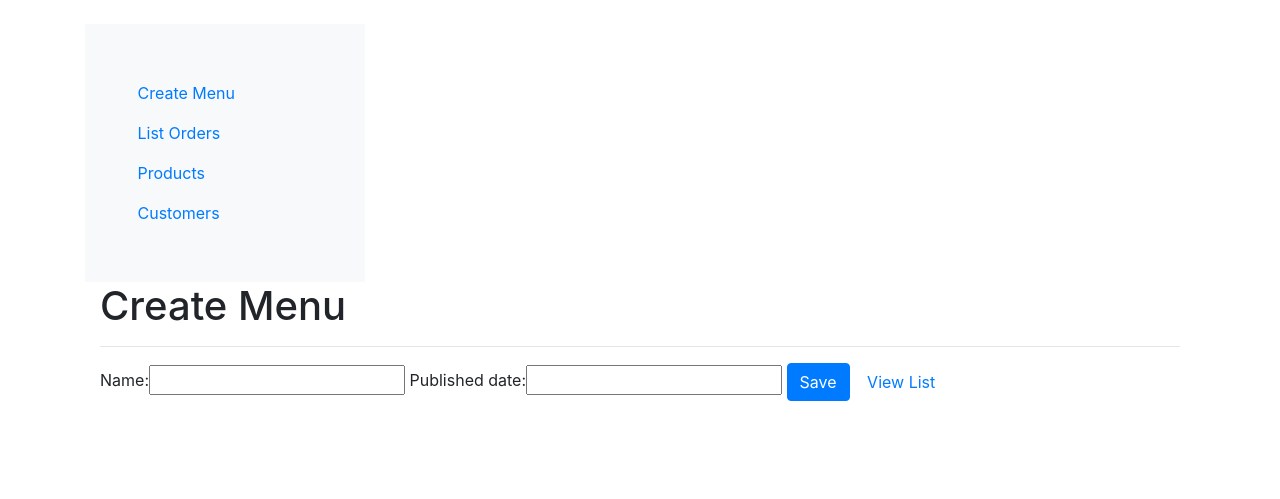
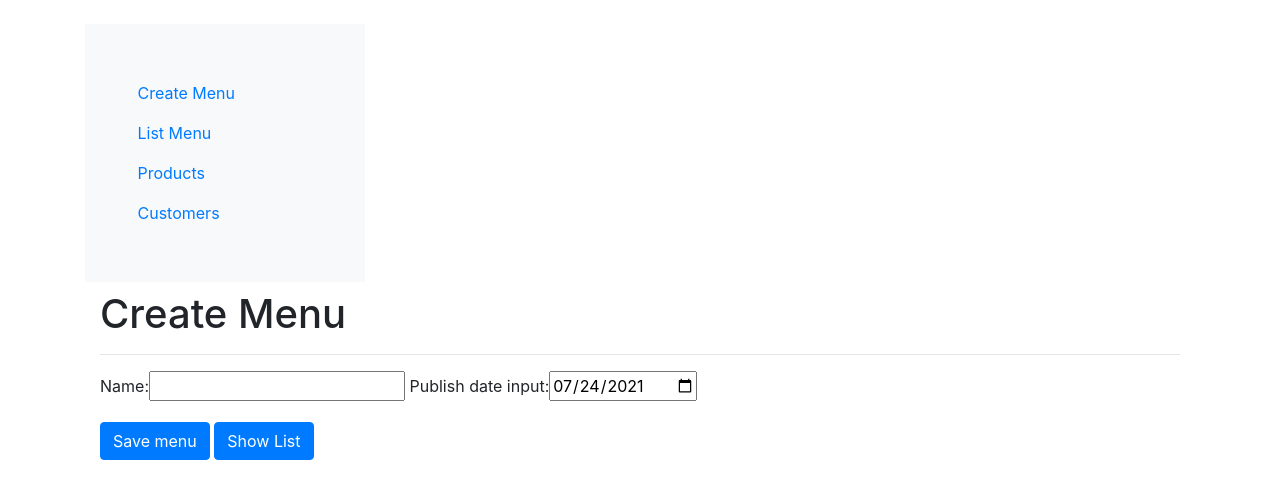
Before and after one commit to blumoc9/Backend-Test-Colmenarez-Oronoz, a Django app: page /menu/create/ in a window 1280 px wide. Shown: the part 56-555 px from the top of the page. Run offline with Django 3.2, Linux system fonts and the light colour scheme; the visitor is signed in with stand-in values (Sample User, id 1); some libraries are stand-ins or nearby versions.

Commit message:
looks better, migrations generate, and added list of menus complete

```diff
--- a/cornershop-backend-test/backend_test/templates/base.html
+++ b/cornershop-backend-test/backend_test/templates/base.html
@@ -67,15 +67,15 @@
       <ul class="nav nav-pills flex-column mb-auto">
 
         <li>
-          <a href="/menu/home/" class="nav-link link-dark">
+          <a href="{% url 'menu:create_menu' %}" class="nav-link link-dark">
             <svg class="bi me-2" width="16" height="16"><use xlink:href="#speedometer2"/></svg>
             Create Menu
           </a>
         </li>
         <li>
-          <a href="#" class="nav-link link-dark">
+          <a href="{% url 'menu:list_menu' %}" class="nav-link link-dark">
             <svg class="bi me-2" width="16" height="16"><use xlink:href="#table"/></svg>
-            List Orders
+            List Menu
           </a>
         </li>
         <li>
--- a/cornershop-backend-test/backend_test/urls.py
+++ b/cornershop-backend-test/backend_test/urls.py
@@ -23,6 +23,6 @@ urlpatterns = [
     path("healthz", healthz, name="healthz"),
     path('', home, name="login"),
     path('accounts/', include('django.contrib.auth.urls')),
-    path('core/', include('core.urls')),
-    path('menu/', include('menu.urls'))
+    path('core/', include('core.urls', namespace="core")),
+    path('menu/', include('menu.urls', namespace="menu_nora"))
 ]
--- a/cornershop-backend-test/docker-compose.yml
+++ b/cornershop-backend-test/docker-compose.yml
@@ -44,7 +44,7 @@ services:
   postgres:
     image: circleci/postgres:12.3-postgis
     volumes:
-      - postgres123-data:/var/lib/postgresql/data/
+      - postgres12-data:/var/lib/postgresql/data/
     environment:
       - POSTGRES_USER=postgres
       - POSTGRES_PASSWORD=postgres
@@ -65,7 +65,7 @@ services:
       - redis-data:/data
 
 volumes:
-  postgres123-data: {}
+  postgres12-data: {}
   redis-data: {}
   elasticsearch-data: {}
   dynamodb-data: {}
--- a/cornershop-backend-test/menu/forms.py
+++ b/cornershop-backend-test/menu/forms.py
@@ -1,6 +1,7 @@
+import datetime
+
 from django import forms
-
-from menu.models import Menu
+from datetime import datetime
 
 """
 Create form only parameter date, because when save the objectMenu
@@ -8,7 +9,6 @@ will generate uuid  with uuid4
 """
 
 
-class MenuForm(forms.ModelForm):
-    class Meta:
-        model = Menu
-        fields = ['name', 'published_date']
+class MenuForm(forms.Form):
+    name = forms.CharField(max_length=50)
+    publish_date_input = forms.CharField()
--- a/cornershop-backend-test/menu/models.py
+++ b/cornershop-backend-test/menu/models.py
@@ -1,4 +1,5 @@
 from django.db import models
+import datetime
 
 
 # Create your models here.
@@ -8,5 +9,5 @@ class Menu(models.Model):
     """
     uuid = models.CharField(max_length=50, default="")
     name = models.CharField(max_length=50, default="")
-    published_date = models.DateTimeField(max_length=10, unique=True,)
-    update_date = models.DateTimeField(auto_now=True)
+    published_date = models.CharField(max_length=50, default="", unique=True)
+    update_date = models.TextField()
--- a/cornershop-backend-test/menu/templates/add_menu.html
+++ b/cornershop-backend-test/menu/templates/add_menu.html
@@ -1,17 +1,30 @@
 {% extends 'base.html' %}
 {% block content %}
 <div class="container">
+    <h5>{{error_message}}</h5>
     <h1>Create Menu</h1>
     <hr>
     <form method="POST">
         {% csrf_token %}
+        <div class="form-group">
             {{ form }}
-    <button type="submit" class="btn btn-primary">Save</button>
-    <a href="{% url 'menu' %}" class="btn">
-      <span class="bold">View List</span>
+        </div>
+        <div class="form-group">
+            <button type="submit" class="btn btn-primary">Save menu</button>
+         <a href="{% url 'menu_nora:list_menu' %}" class="btn btn-primary">
+           <span class="bold">Show List</span>
          </a>
-
+        </div>
     </form>
-
 </div>
+<script type="text/javascript">
+    var input = document.getElementById('id_publish_date_input');
+    input.type = 'date';
+    var today = new Date();
+    var _month = (Number.parseInt(today.getMonth().toString(), 10) + 1)
+    var month = (today.getMonth() < 10 ? "0" + _month : _month)
+    var date = today.getFullYear() + '-' + month + '-' + today.getDate()
+    input.setAttribute("min", date);
+    input.value = date;
+</script>
 {% endblock %}
--- a/cornershop-backend-test/menu/urls.py
+++ b/cornershop-backend-test/menu/urls.py
@@ -1,11 +1,12 @@
 from django.urls import path
 
-from .views import home_menu, create
+from .views import home_menu, create, menu_add,list_of_menu
 
 app_name = 'menu'
 urlpatterns = [
     path('home/', home_menu, name='index'),
-    path('create/', create, name='create'),
-    path('list/', list, name='list'),
+    path('create/', create, name='create_menu'),
+    path('list/', list_of_menu, name='list_menu'),
+    path('add/', menu_add, name='add'),
 
 ]
--- a/cornershop-backend-test/menu/views.py
+++ b/cornershop-backend-test/menu/views.py
@@ -1,23 +1,27 @@
 import uuid
 from uuid import uuid4
 from django.contrib.auth.decorators import login_required
-from django.core.exceptions import FieldError
 from django.shortcuts import render, redirect
+from django.utils.timezone import activate, timezone
+
+from backend_test import settings
 from .forms import MenuForm
-import datetime
+from datetime import datetime
 # Create your views here.
 from .models import Menu
 
+activate(settings.TIME_ZONE)
 
-@login_required(login_url="")
+
+@login_required(login_url="/accounts/login/")
 def home_menu(request):
     """
     Returns a list of Menus created with date greater or equal than today
     """
-    today = datetime.date.today()
+    today = datetime.today().strftime("%Y-%m-%d")
     menu_list = Menu.objects.filter(published_date__gte=today).order_by('published_date')
 
-    return render(request, 'home_menu.html', {'menu_list': menu_list})
+    return render(request, 'home_menu.html', {'menu_list': menu_list, 'today': today})
 
 
 @login_required(login_url="/accounts/login/")
@@ -25,17 +29,51 @@ def create(request):
     """
     Validates te request to add a new Menu or return the found validations
     """
+    today = datetime.today().strftime("%d/%m/%Y")
     if request.method == 'POST':
         form = MenuForm(request.POST)
 
         if form.is_valid():
-            published_date = form.cleaned_data['published_date_input']
+            published_date = form.cleaned_data.get("publish_date_input")
+            name = form.cleaned_data.get("name")
             try:
-                menu = Menu.objects.create(uuid=uuid4(), published_date=published_date).save()
-                return redirect('menu:create', menu)
+                menu = Menu.objects.create(name=name, uuid=uuid4(), published_date=published_date).save()
+                return redirect('menu:create_menu', menu)
             except Exception as e:
-                raise FieldError('Menu The date has been register')
+                return render(request, 'add_menu.html', {'form': form, 'error_message': e})
+    else:
+        form = MenuForm()
+
+    return render(request, 'add_menu.html', {'form': form, 'today': today})
+
+
+@login_required(login_url="/accounts/login")
+def menu_add(request):
+    """
+    Validates te request to add a new Menu or return the found validations
+    """
+    if request.method == 'POST':
+        form = MenuForm(request.POST)
+
+        if form.is_valid():
+            published_date = request.REQUEST['published_date_input']
+            print(published_date)
+            Menu.objects.create(uuid=uuid4(), published_date=published_date).save()
+            return redirect('menu:index')
     else:
         form = MenuForm()
 
     return render(request, 'add_menu.html', {'form': form})
+
+
+@login_required(login_url="/accounts/login")
+def list_of_menu(request):
+    """
+    Returns a list of Menus created with date greater or equal than today
+    """
+    user_time_zone = request.session.get('django_timezone')
+    today = datetime.now(user_time_zone).strftime("%Y-%m-%d")
+    print(today)
+    menu_list = Menu.objects.filter(published_date__gte=today).order_by('published_date')
+
+    return render(request, 'list_menu.html', {'menu_list': menu_list, 'today': today})
--- a/cornershop-backend-test/menu/widgets.py
+++ /dev/null
@@ -1 +0,0 @@
-from django.forms import DateTimeInput
```
Also changed, not shown: cornershop-backend-test/menu/templates/list_menu.html (added, +36 -0 lines), cornershop-backend-test/order/forms.py (deleted, +0 -9 lines), cornershop-backend-test/menu/migrations/0002_auto_20210724_0042.py (added), cornershop-backend-test/menu/migrations/0003_auto_20210724_0050.py (added). Lines whose indentation alone changed are shown as unchanged.
